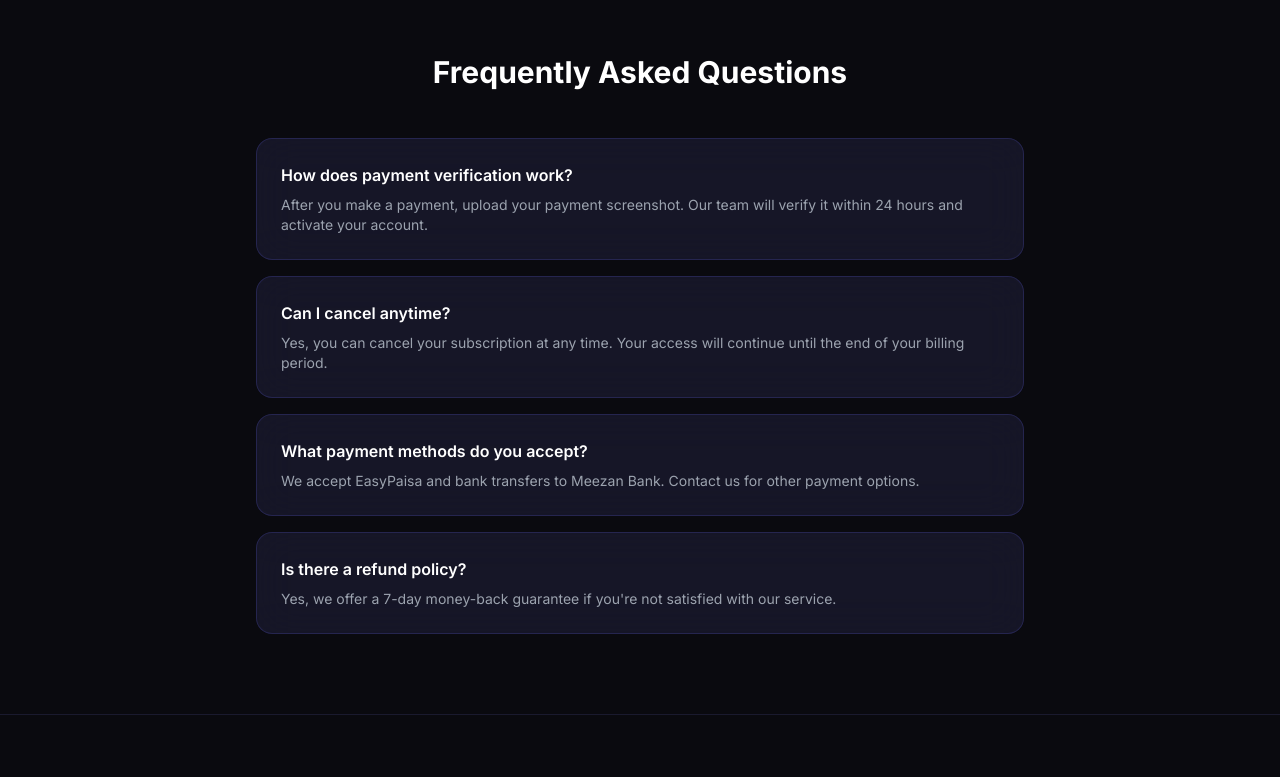
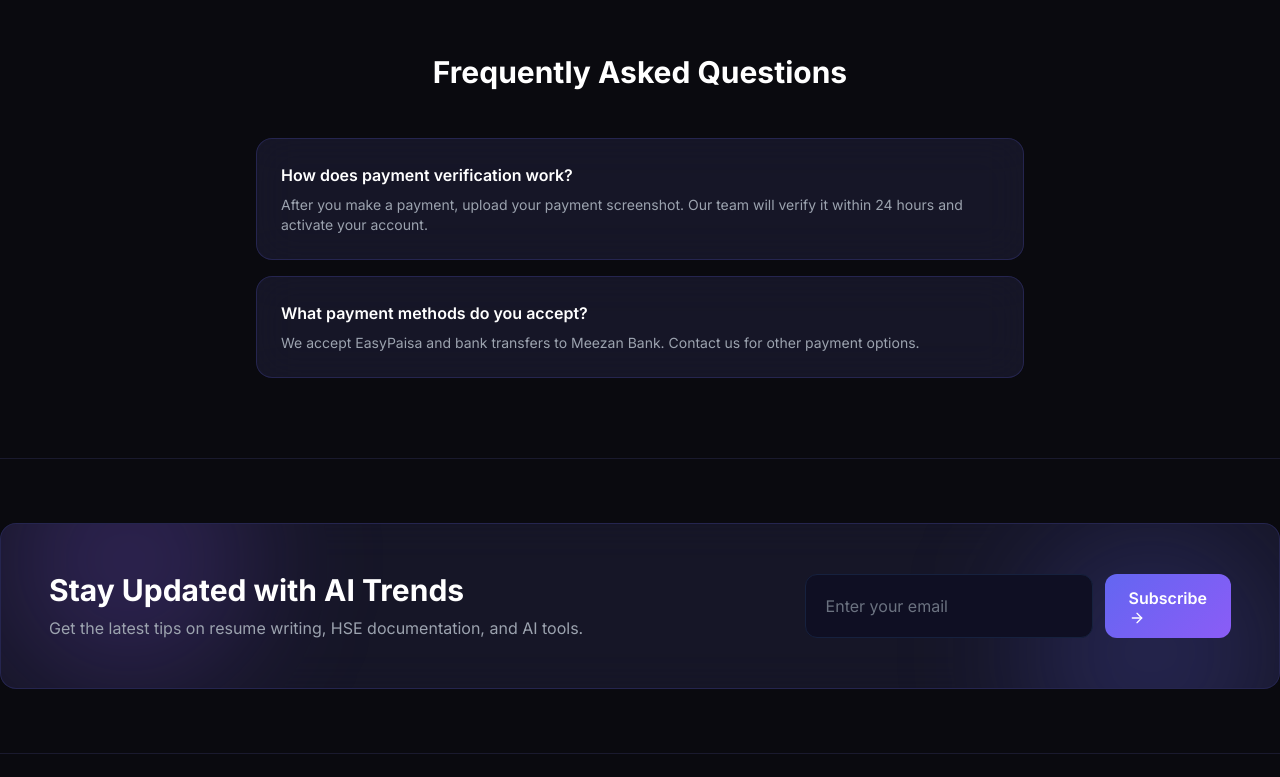
Before and after one commit to alirazasafetydocs-commits/sar-trends-ai, a Next.js app in the folder sartrends-store-site/: page /pricing in a window 1280 px wide. Shown: the part 1560-2337 px from the top of the page. Built offline with nearby package versions, Linux system fonts and the light colour scheme.

Commit message:
Remove cancel anytime and money-back guarantee from pricing FAQ

```diff
--- a/sartrends-store-site/app/pricing/page.js
+++ b/sartrends-store-site/app/pricing/page.js
@@ -185,9 +185,7 @@ export default function PricingPage() {
           <div className="max-w-3xl mx-auto space-y-4">
             {[
               { q: 'How does payment verification work?', a: 'After you make a payment, upload your payment screenshot. Our team will verify it within 24 hours and activate your account.' },
-              { q: 'Can I cancel anytime?', a: 'Yes, you can cancel your subscription at any time. Your access will continue until the end of your billing period.' },
               { q: 'What payment methods do you accept?', a: 'We accept EasyPaisa and bank transfers to Meezan Bank. Contact us for other payment options.' },
-              { q: 'Is there a refund policy?', a: 'Yes, we offer a 7-day money-back guarantee if you\'re not satisfied with our service.' },
             ].map((faq, index) => (
               <div key={index} className="glass-card p-6">
                 <h3 className="font-semibold mb-2">{faq.q}</h3>
```
Also changed, not shown: 1 other file (tests, documents, lock files or other folders).
